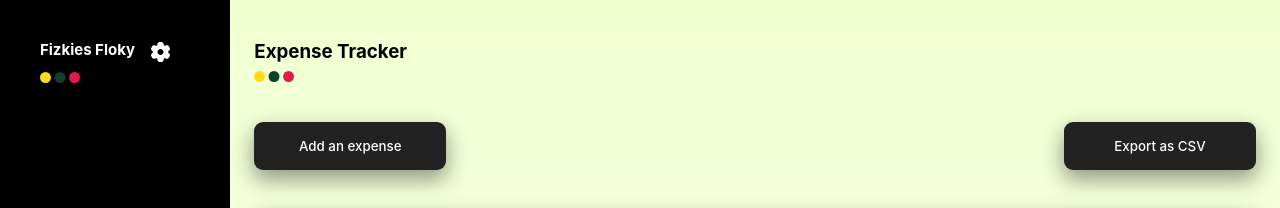
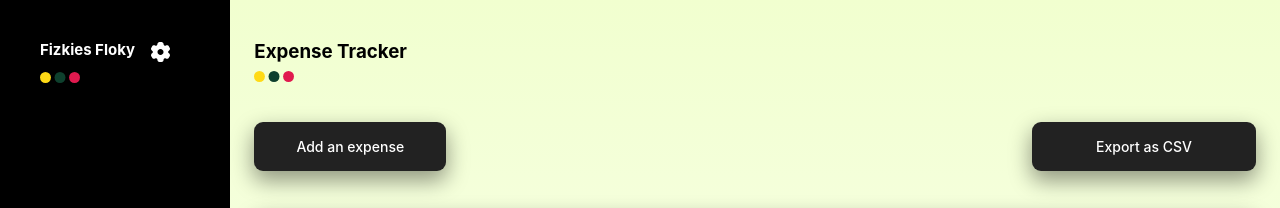
Before and after one commit to xenoninnovations/Expenser, a React (Create React App) app: page /expensetracker in a window 1280 px wide. Shown: the top 208 px of the page. Built offline with nearby package versions, Linux system fonts and the light colour scheme; no server answers; the database is empty.

Commit message:
added export as csv feature

```diff
--- a/package.json
+++ b/package.json
@@ -8,6 +8,7 @@
     "@testing-library/user-event": "^13.5.0",
     "firebase": "^10.14.1",
     "react": "^18.3.1",
+    "react-csv": "^2.2.2",
     "react-dom": "^18.3.1",
     "react-icons": "^5.4.0",
     "react-modal": "^3.16.1",
--- a/src/pages/ExpenseTracker.js
+++ b/src/pages/ExpenseTracker.js
@@ -7,6 +7,7 @@ import { FaPen, FaTrash } from "react-icons/fa";
 import AddExpense from "../components/AddExpense/AddExpense";
 import { collection, getDocs } from "firebase/firestore";
 import { db } from "../config";
+import { CSVLink, CSVDownload } from "react-csv";
 
 function ExpenseTracker() {
   // State to manage modal visibility
@@ -32,7 +33,12 @@ function ExpenseTracker() {
 
     loadExpenses();
   }, []); // Fetch categories on component load
-
+  const csvData = [
+    ["firstname", "lastname", "email"],
+    ["Ahmed", "Tomi", "ah@smthing.co.com"],
+    ["Raed", "Labes", "rl@smthing.co.com"],
+    ["Yezzi", "Min l3b", "ymin@cocococo.com"]
+  ];
   return (
     <div className="page">
       <Navbar />
@@ -46,7 +52,7 @@ function ExpenseTracker() {
           <button className="buttons" onClick={() => setIsModalOpen(true)}>
             Add an expense
           </button>
-          <button className="buttons">Export as CSV</button>
+          <CSVLink filename={"your-expenses"} data={csvData} className="buttons">Export as CSV</CSVLink>
         </div>
         <div className="expenses-container">
           <div className="expenses-header">
--- a/src/pages/assets/styles/global.css
+++ b/src/pages/assets/styles/global.css
@@ -29,6 +29,9 @@ a {
   padding: 2vh;
   -webkit-box-shadow: 0px 9px 21px 1px rgba(0, 0, 0, 0.4);
   box-shadow: 0px 9px 21px 1px rgba(0, 0, 0, 0.4);
+  text-decoration: none;
+  text-align: center;
+  font-size: 14px;
 }
 
 .field {
```
Also changed, not shown: 1 other file (tests, documents, lock files or other folders).
